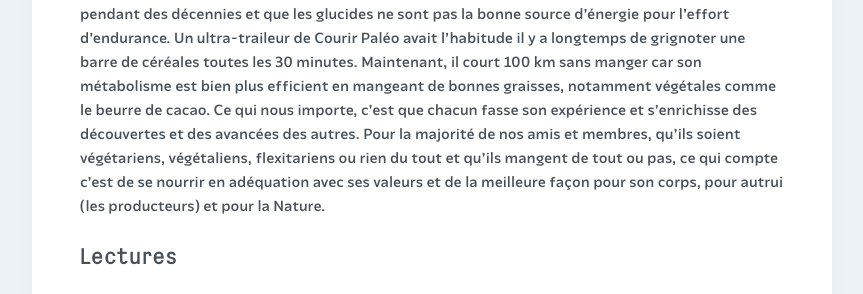
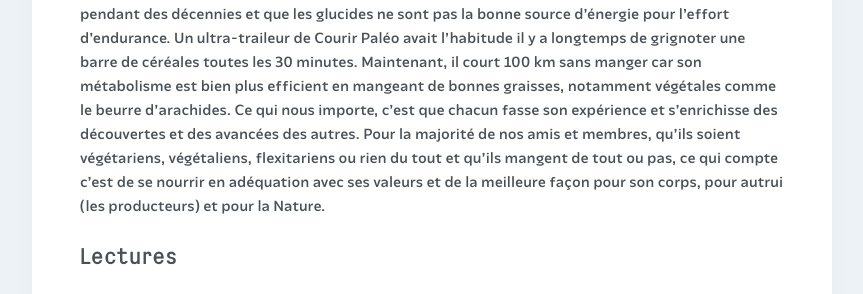
Before and after one commit to courirpaleo/courirpaleo.github.io, a Jekyll site: the page built from _pages/ressources.md, in a window 1280 px wide and 900 px high, scrolled down 3638 px. Shown: the part 281-575 px from the top of the window, without its empty margins (208-1071 px from the left). Built offline with Jekyll 4.4.1, drawn with Linux system fonts in a browser that asks for light colours; some web fonts are replaced; some of the changed text lies outside the part shown.

Commit message:
Update ressources.md

```diff
--- a/_pages/ressources.md
+++ b/_pages/ressources.md
@@ -31,7 +31,7 @@
 ![Courir Paleo](/assets/images/CourirPaleo_photo_marque_MQ_1200px.jpg)
 Chacun réagit différemment à la nourriture, chacun mange comme il veut et au club nous ne faisons que partager nos impressions, nos sensations et nos bonnes pratiques sans dogmatisme et sans nous mêler des préférences des uns et des autres. Ce qui est sûr, c'est que nous encourageons les coureuses et les coureurs à respecter la Nature, les saisons, à soutenir les petits producteurs locaux, à manger sainement, de manière efficiente et respectueuse pour la Planète comme pour nos systèmes digestifs et le bon fonctionnement de nos muscles, nos organes, nos tendons, notre squelette etc. L'Homme paléolithique, chasseur-cueilleur, était naturellement endurant, frugal, forcément locavore et respectueux des saisons, beaucoup moins mangeur de viande que ce que les légendes préhistoriques peuvent évoquer et était aussi moins agressif car il ne voulait pas défendre son territoire ou ses récoltes comme ses successeurs sédentaires, mais c'est une autre histoire...:=)
 
-Nous prônons néanmoins, très modestement, la consommation de fruits, de légumes et de bonnes graisses et nous sommes d'accord avec [le mea culpa de Tim Noakes](https://www2.u-trail.com/tim-noakes), quand il dit qu'il s'est trompé pendant des décennies et que les glucides ne sont pas la bonne source d'énergie pour l'effort d'endurance. Un ultra-traileur de Courir&nbsp;Paléo avait l'habitude il y a longtemps de grignoter une barre de céréales toutes les 30&nbsp;minutes. Maintenant, il court 100&nbsp;km sans manger car son métabolisme est bien plus efficient en mangeant de bonnes graisses, notamment végétales comme le beurre de cacao. Ce qui nous importe, c'est que chacun fasse son expérience et s'enrichisse des découvertes et des avancées des autres. Pour la majorité de nos amis et membres, qu'ils soient végétariens, végétaliens, flexitariens ou rien du tout et qu'ils mangent de tout ou pas, ce qui compte c'est de se nourrir en adéquation avec ses valeurs et de la meilleure façon pour son corps, pour autrui (les producteurs) et pour la Nature.
+Nous prônons néanmoins, très modestement, la consommation de fruits, de légumes et de bonnes graisses et nous sommes d'accord avec [le mea culpa de Tim Noakes](https://www2.u-trail.com/tim-noakes), quand il dit qu'il s'est trompé pendant des décennies et que les glucides ne sont pas la bonne source d'énergie pour l'effort d'endurance. Un ultra-traileur de Courir&nbsp;Paléo avait l'habitude il y a longtemps de grignoter une barre de céréales toutes les 30&nbsp;minutes. Maintenant, il court 100&nbsp;km sans manger car son métabolisme est bien plus efficient en mangeant de bonnes graisses, notamment végétales comme le beurre d'arachides. Ce qui nous importe, c'est que chacun fasse son expérience et s'enrichisse des découvertes et des avancées des autres. Pour la majorité de nos amis et membres, qu'ils soient végétariens, végétaliens, flexitariens ou rien du tout et qu'ils mangent de tout ou pas, ce qui compte c'est de se nourrir en adéquation avec ses valeurs et de la meilleure façon pour son corps, pour autrui (les producteurs) et pour la Nature.
 
 ## Lectures
 ### Attention «&nbsp;grands livres rouges&nbsp;»&nbsp;!
```
